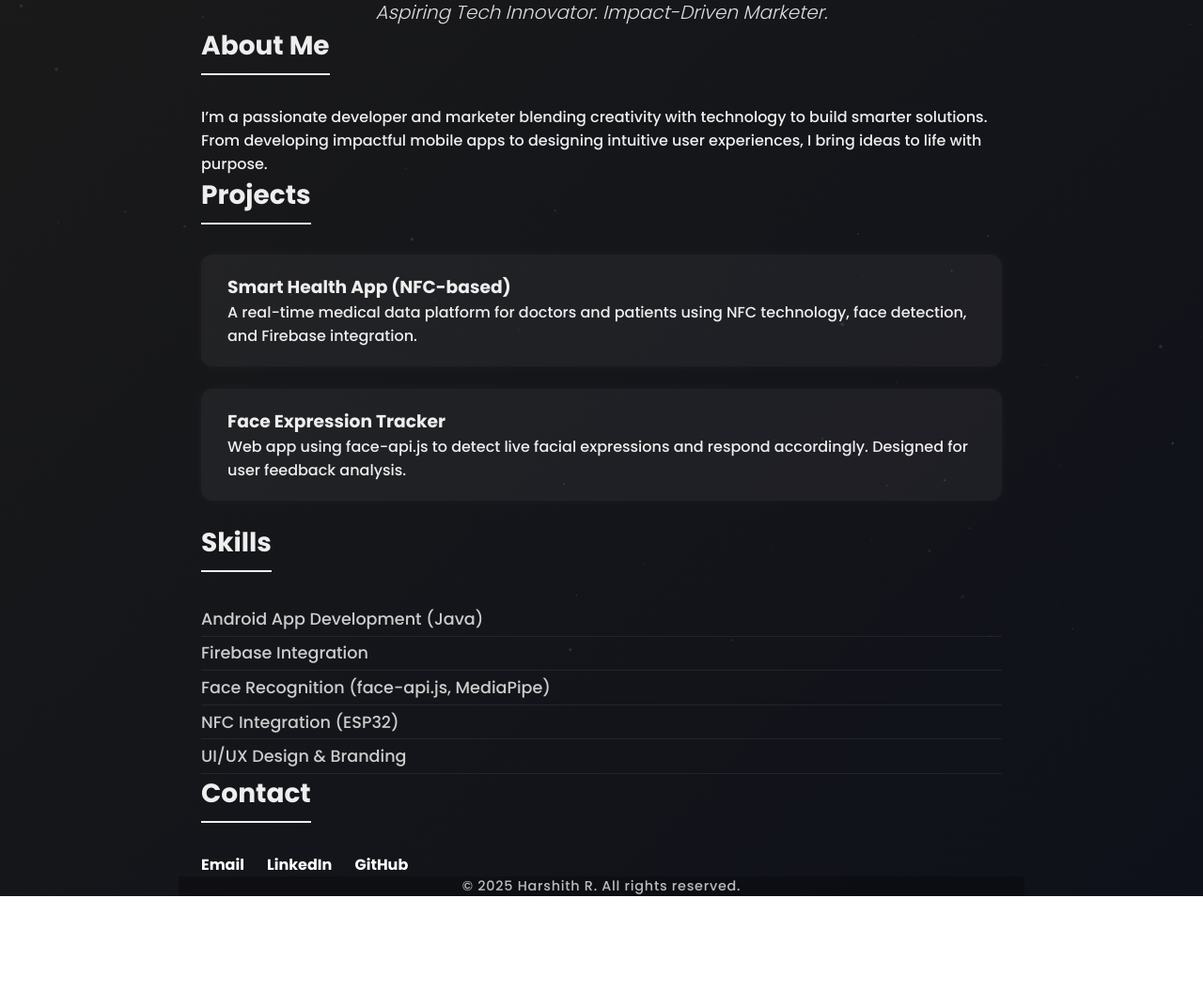
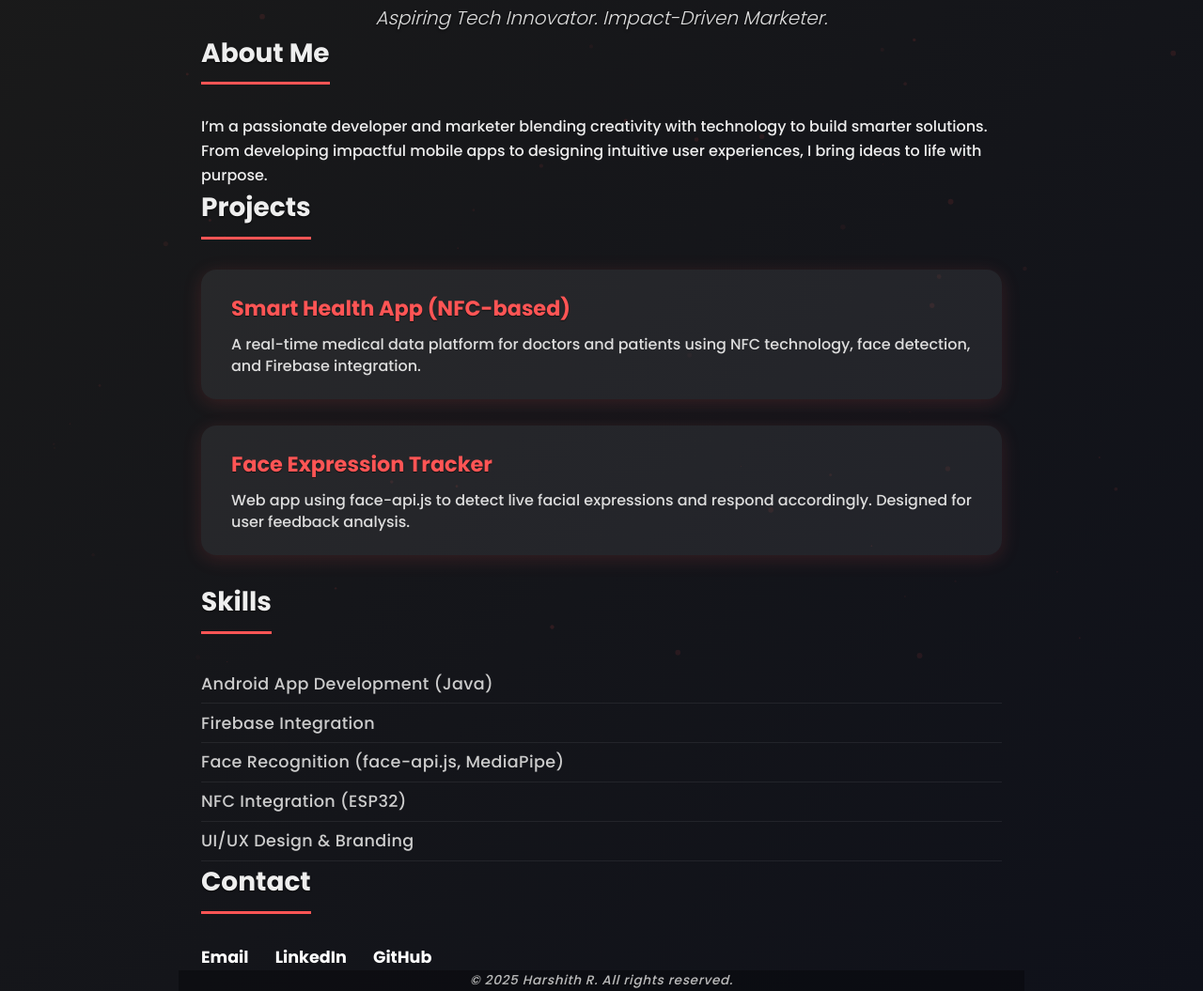
Before and after one commit to HARSHITHR0107/HARSHITH_R.github.io, a plain HTML site: page index.html in a window 1280 px wide. Shown: the part 95-1150 px from the top of the page at 94% size. Before the commit the page ends 1049 px from the top, so only its background shows below. Drawn offline with nearby package versions, Linux system fonts and the light colour scheme.

Commit message:
Update index.html

```diff
--- a/index.html
+++ b/index.html
@@ -10,7 +10,7 @@
 
   <style>
     /* Reset & base */
-    * {
+    *, *::before, *::after {
       margin: 0; padding: 0; box-sizing: border-box;
     }
     html {
@@ -23,8 +23,23 @@
       min-height: 100vh;
       overflow-x: hidden;
       position: relative;
+      line-height: 1.6;
+      -webkit-font-smoothing: antialiased;
+      -moz-osx-font-smoothing: grayscale;
     }
 
+    a {
+      color: inherit;
+      text-decoration: none;
+      transition: color 0.3s ease;
+    }
+    a:focus-visible {
+      outline: 2px dashed #ff5555;
+      outline-offset: 4px;
+    }
+    a:hover, a:focus {
+      color: #ff5555;
+    }
 
     .container {
       max-width: 900px;
@@ -37,103 +52,125 @@
       padding: 6rem 1rem 2rem;
       position: relative;
       z-index: 10;
+      user-select: none;
     }
 
     header h1 {
       font-weight: 700;
-      font-size: 3.5rem;
-      letter-spacing: 0.02em;
+      font-size: clamp(2.5rem, 5vw, 3.5rem);
+      letter-spacing: 0.05em;
       opacity: 0;
       transform: translateY(30px);
       animation: fadeSlideUp 1s forwards 0.2s;
+      text-shadow: 0 2px 6px rgba(255 85 85 / 0.7);
     }
 
     header p {
       font-weight: 300;
       font-style: italic;
-      font-size: 1.25rem;
+      font-size: clamp(1rem, 2vw, 1.25rem);
       margin-top: 0.5rem;
       color: #ddd;
       opacity: 0;
       transform: translateY(20px);
       animation: fadeSlideUp 1s forwards 0.6s;
+      text-shadow: 0 1px 3px rgba(0 0 0 / 0.6);
     }
 
     section {
-      padding: 4rem 0;
+      padding: clamp(3rem,4vw,4rem) 0;
       position: relative;
       z-index: 10;
     }
 
     h2 {
       font-weight: 600;
-      font-size: 1.75rem;
-      border-bottom: 2px solid #eee;
+      font-size: clamp(1.5rem, 3vw, 1.75rem);
+      border-bottom: 3px solid #ff5555;
       padding-bottom: 8px;
       margin-bottom: 2rem;
       max-width: fit-content;
       opacity: 0;
       transform: translateX(-30px);
       animation: fadeSlideRight 0.8s forwards 0.8s;
+      text-shadow: 0 1px 2px rgba(0 0 0 / 0.8);
     }
 
     /* Projects */
     .project {
-      background: rgba(255 255 255 / 0.05);
-      border-radius: 12px;
-      padding: 20px 28px;
-      margin-bottom: 1.5rem;
-      box-shadow: 0 0 12px rgba(255 255 255 / 0.04);
+      background: rgba(255 255 255 / 0.07);
+      border-radius: 16px;
+      padding: 24px 32px;
+      margin-bottom: 1.75rem;
+      box-shadow: 0 4px 20px rgba(255 85 85 / 0.15);
       transition: transform 0.3s ease, box-shadow 0.35s ease;
       cursor: default;
       opacity: 0;
       animation: fadeSlideUp 0.7s forwards;
       animation-delay: 1s;
+      user-select: text;
+      outline-offset: 4px;
+      outline: none;
     }
-
-    /* Stagger project fade effect */
-    .project:nth-child(2) { animation-delay: 1.1s; }
-    .project:nth-child(3) { animation-delay: 1.2s; }
-
-    .project:hover {
-      transform: translateY(-6px);
-      box-shadow: 0 14px 30px rgba(255 255 255 / 0.2);
+    .project:focus {
+      outline: 2px dashed #ff5555;
+    }
+    .project:hover, .project:focus-visible {
+      transform: translateY(-8px) scale(1.02);
+      box-shadow: 0 20px 40px rgba(255 85 85 / 0.35);
+      background: rgba(255 255 255 / 0.12);
+    }
+    .project h3 {
+      margin-bottom: 0.5rem;
+      font-weight: 700;
+      font-size: 1.4rem;
+      color: #ff5555;
+      text-shadow: 0 1px 1px rgba(0 0 0 / 0.6);
+    }
+    .project p {
+      font-size: 1rem;
+      color: #ddd;
+      line-height: 1.45;
     }
 
     /* Skills */
     ul {
       list-style-type: none;
       font-weight: 400;
-      font-size: 1.1rem;
+      font-size: clamp(1rem, 1.5vw, 1.1rem);
       color: #ccc;
       opacity: 0;
       transform: translateX(-20px);
       animation: fadeSlideRight 0.8s forwards 1.3s;
     }
     ul li {
-      padding: 0.3rem 0;
+      padding: 0.4rem 0;
       border-bottom: 1px solid rgba(255 255 255 / 0.07);
+      letter-spacing: 0.02em;
     }
 
     /* Contact */
     .contact a {
       color: #fff;
-      text-decoration: none;
-      margin-right: 20px;
       font-weight: 600;
       position: relative;
+      font-size: 1.1rem;
+      margin-right: 24px;
+      transition: color 0.3s ease;
     }
     .contact a::after {
       content: '';
       position: absolute;
-      left: 0; bottom: -3px;
-      width: 100%; height: 2px;
+      left: 0; bottom: -4px;
+      width: 100%; height: 3px;
       background: #ff5555;
       transform: scaleX(0);
       transition: transform 0.3s ease;
       transform-origin: right;
+      border-radius: 3px;
     }
-    .contact a:hover::after {
+    .contact a:hover::after,
+    .contact a:focus-visible::after {
       transform: scaleX(1);
       transform-origin: left;
     }
@@ -141,12 +178,14 @@
     footer {
       text-align: center;
       padding: 1.5rem 1rem;
-      background: rgba(0, 0, 0, 0.25);
+      background: rgba(0, 0, 0, 0.3);
       letter-spacing: 0.05em;
-      font-size: 0.9rem;
+      font-size: 0.85rem;
       color: #bbb;
       position: relative;
       z-index: 10;
+      user-select: none;
+      font-style: italic;
     }
 
     /* Animations */
@@ -168,6 +207,16 @@
       header h1 { font-size: 2.5rem; }
       header p  { font-size: 1rem; }
       section { padding: 3rem 1rem; }
+      .container {
+        padding: 0 1rem;
+      }
+      .project {
+        padding: 20px 22px;
+      }
+      .contact a {
+        display: inline-block;
+        margin-bottom: 12px;
+      }
     }
 
     /* Particle overlay */
@@ -178,89 +227,103 @@
       height: 100vh;
       z-index: 1;
       pointer-events: none;
+      user-select: none;
+      filter: brightness(0.85);
     }
   </style>
 </head>
 <body>
 
 <!-- Particle.js container -->
-<div id="particles-js"></div>
+<div id="particles-js" aria-hidden="true"></div>
 
-<header class="container">
-  <h1>Harshith R</h1>
-  <p>Aspiring Tech Innovator. Impact-Driven Marketer.</p>
+<header class="container" role="banner">
+  <h1 tabindex="0">Harshith R</h1>
+  <p tabindex="0" aria-label="Professional tagline">Aspiring Tech Innovator. Impact-Driven Marketer.</p>
 </header>
 
-<section class="container" id="about">
-  <h2>About Me</h2>
+<main>
+  <section class="container" id="about" role="region" aria-labelledby="about-heading" tabindex="0">
+    <h2 id="about-heading">About Me</h2>
     <p>I’m a passionate developer and marketer blending creativity with technology to build smarter solutions. From developing impactful mobile apps to designing intuitive user experiences, I bring ideas to life with purpose.</p>
   </section>
 
-<section class="container" id="projects">
-  <h2>Projects</h2>
-  <div class="project" tabindex="0" role="region" aria-label="Project Smart Health App NFC-based">
+  <section class="container" id="projects" role="region" aria-labelledby="projects-heading">
+    <h2 id="projects-heading">Projects</h2>
+
+    <article class="project" tabindex="0" role="article" aria-label="Project Smart Health App NFC-based">
       <h3>Smart Health App (NFC-based)</h3>
       <p>A real-time medical data platform for doctors and patients using NFC technology, face detection, and Firebase integration.</p>
-  </div>
+    </article>
 
-  <div class="project" tabindex="0" role="region" aria-label="Project Face Expression Tracker">
+    <article class="project" tabindex="0" role="article" aria-label="Project Face Expression Tracker">
       <h3>Face Expression Tracker</h3>
       <p>Web app using face-api.js to detect live facial expressions and respond accordingly. Designed for user feedback analysis.</p>
-  </div>
+    </article>
   </section>
 
-<section class="container" id="skills">
-  <h2>Skills</h2>
+  <section class="container" id="skills" role="region" aria-labelledby="skills-heading" tabindex="0">
+    <h2 id="skills-heading">Skills</h2>
     <ul>
       <li>Android App Development (Java)</li>
       <li>Firebase Integration</li>
       <li>Face Recognition (face-api.js, MediaPipe)</li>
       <li>NFC Integration (ESP32)</li>
-    <li>UI/UX Design & Branding</li>
+      <li>UI/UX Design &amp; Branding</li>
     </ul>
   </section>
 
-<section class="container contact" id="contact">
-  <h2>Contact</h2>
+  <section class="container contact" id="contact" role="region" aria-labelledby="contact-heading" tabindex="0">
+    <h2 id="contact-heading">Contact</h2>
     <p>
-    <a href="mailto:harshith.r53583@gmail.com" aria-label="Email Harshith R">Email</a>
-    <a href="" target="_blank" rel="noopener" aria-label="LinkedIn profile of Harshith R">LinkedIn</a>
-    <a href="" target="_blank" rel="noopener" aria-label="GitHub profile of Harshith R">GitHub</a>
+      <a href="mailto:harshith.r53583@gmail.com" aria-label="Send email to Harshith R" title="Email Harshith R">Email</a>
+      <a href="https://linkedin.com/in/yourprofile" target="_blank" rel="noopener" aria-label="LinkedIn profile of Harshith R" title="LinkedIn Profile">LinkedIn</a>
+      <a href="https://github.com/yourgithub" target="_blank" rel="noopener" aria-label="GitHub profile of Harshith R" title="GitHub Profile">GitHub</a>
     </p>
   </section>
+</main>
 
-<footer class="container">&copy; 2025 Harshith R. All rights reserved.</footer>
+<footer class="container" role="contentinfo">&copy; 2025 Harshith R. All rights reserved.</footer>
 
 <!-- Particles.js CDN -->
 <script src="https://cdn.jsdelivr.net/particles.js/2.0.0/particles.min.js"></script>
 <script>
-  /* Initialize particles.js */
+  /* Initialize particles.js with a subtle and elegant configuration */
   particlesJS('particles-js',{
     "particles": {
       "number": {
-        "value": 80,
+        "value": 70,
         "density": {
           "enable": true,
-          "value_area": 900
+          "value_area": 1000
         }
       },
       "color": {
-        "value": "#ffffff"
+        "value": "#ff5555"
       },
       "shape": {
         "type": "circle"
       },
       "opacity": {
-        "value": 0.15,
-        "random": true
+        "value": 0.12,
+        "random": true,
+        "anim": {
+          "enable": true,
+          "speed": 1.5,
+          "opacity_min": 0.05,
+          "sync": false
+        }
       },
       "size": {
-        "value": 2,
-        "random": true
+        "value": 3,
+        "random": true,
+        "anim": {
+          "enable": false
+        }
       },
       "move": {
         "enable": true,
-        "speed": 0.3,
+        "speed": 0.4,
         "direction": "none",
         "random": true,
         "straight": false,
```
Lines whose indentation alone changed are shown as unchanged.
